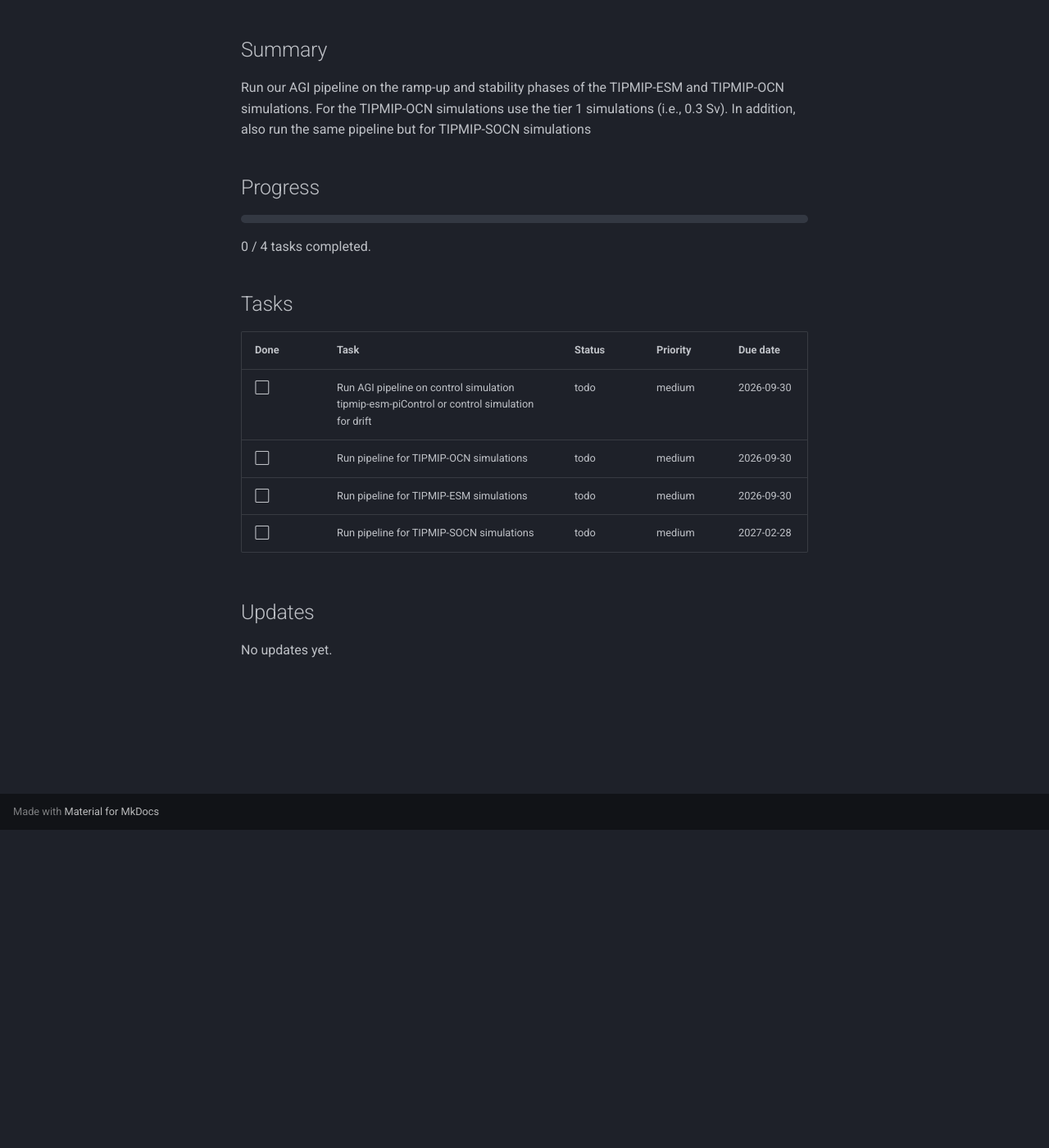
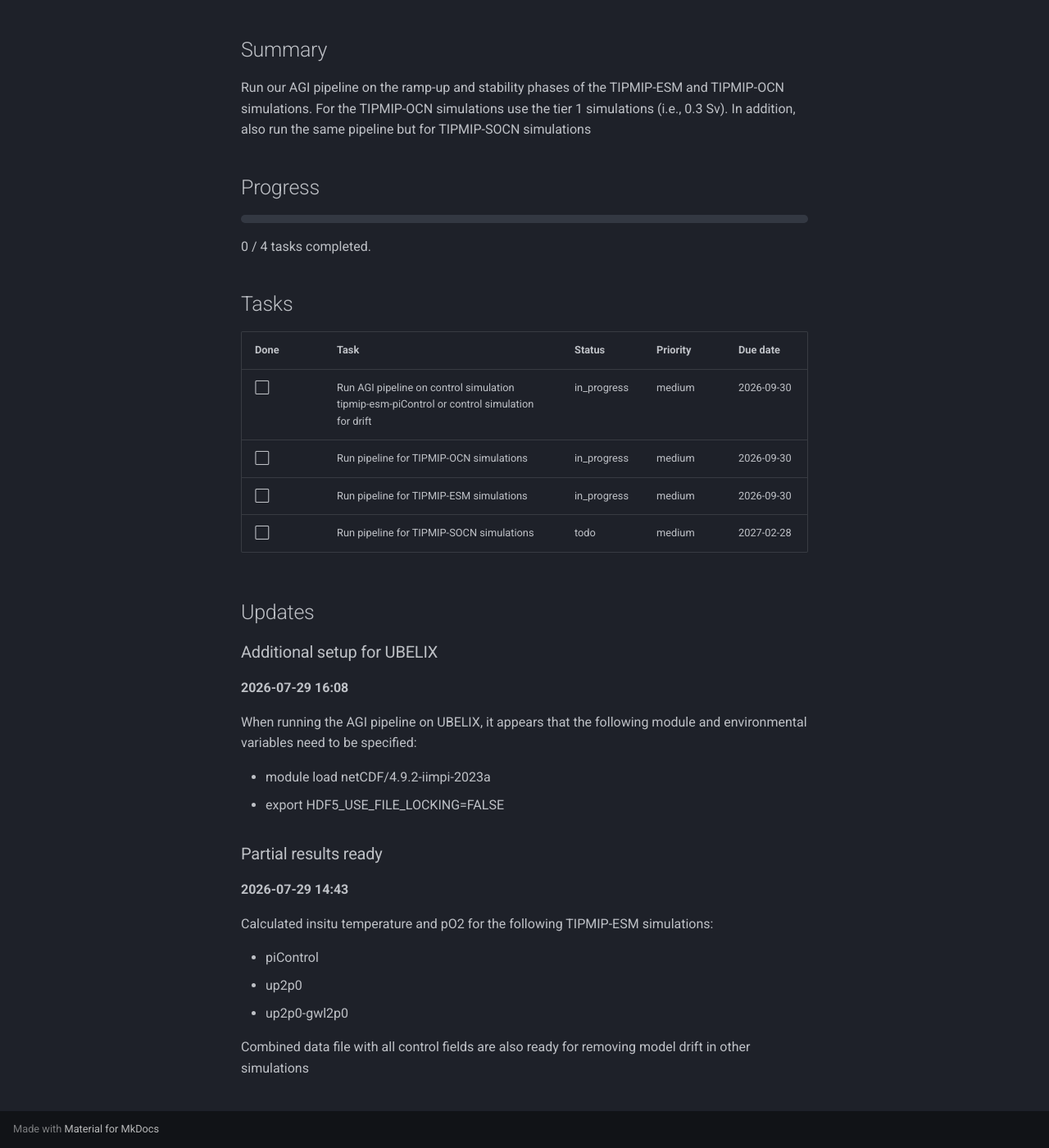
Before and after one commit to ursho2552/urs-research-atlas, an MkDocs documentation site: the page built from docs/projects/agi-on-ramp-up-and-stability-phases-of-tipmip-esm-and-tipmip-ocn.md, in a window 1280 px wide and 1400 px high, scrolled down 388 px. Shown: the whole window at 82% size. Built offline with MkDocs 1.6.1 and Material for MkDocs 9.7.7, drawn with Linux system fonts in a browser that asks for light colours; some of the changed text lies outside the part shown.

Commit message:
End of day update

```diff
--- a/docs/projects/agi-on-ramp-up-and-stability-phases-of-tipmip-esm-and-tipmip-ocn.md
+++ b/docs/projects/agi-on-ramp-up-and-stability-phases-of-tipmip-esm-and-tipmip-ocn.md
@@ -5,7 +5,7 @@
 <span class="ra-badge ra-badge-active">active</span>
 
 **Area:** Climate model diagnostics
-**Updated:** 2026-07-29 12:15
+**Updated:** 2026-07-29 16:08
 **Tags:** `TIPMIP` `AMOC` `AGI`
 
 ## Summary
@@ -22,13 +22,39 @@ Run our AGI pipeline on the ramp-up and stability phases of the TIPMIP-ESM and T
 
 | Done | Task | Status | Priority | Due date |
 | --- | --- | --- | --- | --- |
-| ⬜ | Run AGI pipeline on control simulation tipmip-esm-piControl or control simulation for drift | todo | medium | 2026-09-30 |
-| ⬜ | Run pipeline for TIPMIP-OCN simulations | todo | medium | 2026-09-30 |
-| ⬜ | Run pipeline for TIPMIP-ESM simulations | todo | medium | 2026-09-30 |
+| ⬜ | Run AGI pipeline on control simulation tipmip-esm-piControl or control simulation for drift | in_progress | medium | 2026-09-30 |
+| ⬜ | Run pipeline for TIPMIP-OCN simulations | in_progress | medium | 2026-09-30 |
+| ⬜ | Run pipeline for TIPMIP-ESM simulations | in_progress | medium | 2026-09-30 |
 | ⬜ | Run pipeline for TIPMIP-SOCN simulations | todo | medium | 2027-02-28 |
 
 ## Updates
 
-No updates yet.
+
+### Additional setup for UBELIX
+
+**2026-07-29 16:08**
+
+When running the AGI pipeline on UBELIX, it appears that the following module and environmental variables need to be specified:
+
+- module load netCDF/4.9.2-iimpi-2023a
+- export HDF5_USE_FILE_LOCKING=FALSE
+
+
+
+
+### Partial results ready
+
+**2026-07-29 14:43**
+
+Calculated insitu temperature and pO2 for the following TIPMIP-ESM simulations:
+
+- piControl
+- up2p0
+- up2p0-gwl2p0
+
+Combined data file with all control fields are also ready for removing model drift in other simulations
+
+
+
 
 </div>
```
Also changed, not shown: content/projects/agi-on-ramp-up-and-stability-phases-of-tipmip-esm-and-tipmip-ocn.yml (+20 -8 lines), docs/index.md (+12 -12 lines), docs/todo.md (+3 -3 lines).
